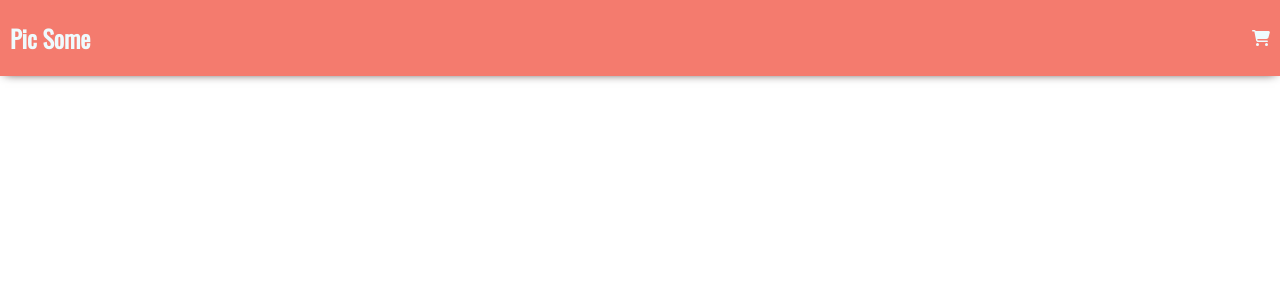
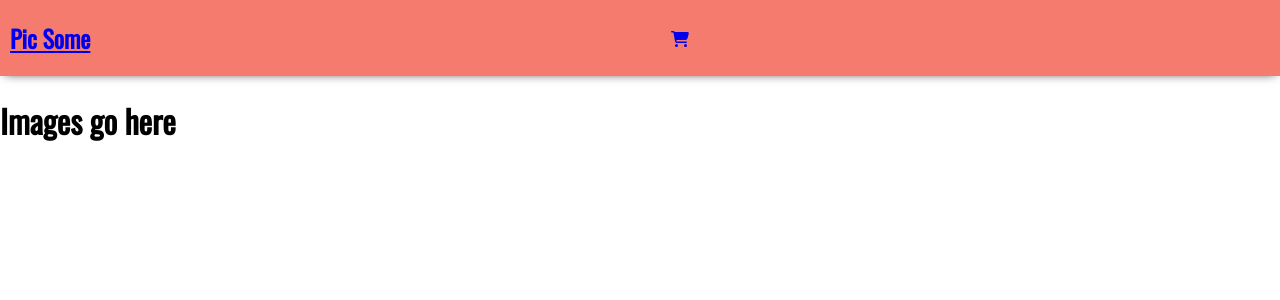
Before and after one commit to smarist/pic-mart, a React (Create React App) app: page / in a window 1280 px wide. Shown: the top 300 px of the page. Built offline with nearby package versions, Linux system fonts and the light colour scheme; some icons are missing.

Commit message:
working on react router

```diff
--- a/src/App.js
+++ b/src/App.js
@@ -9,8 +9,8 @@ function App() {
     <div>
         <Header/>
         <Routes>
-            <Route exact path="/" element={Photos}/>
-            <Route path="/cart" element/>
+            <Route exact path="/" element={<Photos/>}/>
+            <Route path="/cart" element={<Cart/>}/>
         </Routes>
     </div>
 
--- a/src/components/Header.js
+++ b/src/components/Header.js
@@ -1,13 +1,15 @@
 import React from "react"
 import { FontAwesomeIcon } from '@fortawesome/react-fontawesome'
 import { faShoppingCart} from '@fortawesome/free-solid-svg-icons'
+import {Link} from 'react-router-dom'
 
 function Header() {
     return (
         <header>
-            <h2>Pic Some</h2>
+            <Link><h2>Pic Some</h2></Link>
+            <Link><FontAwesomeIcon icon={faShoppingCart} /></Link>
             <i className="ri-shopping-cart-line ri-fw ri-2x"></i>
-            <FontAwesomeIcon icon={faShoppingCart} />
+
         </header>
     )
 }
```
